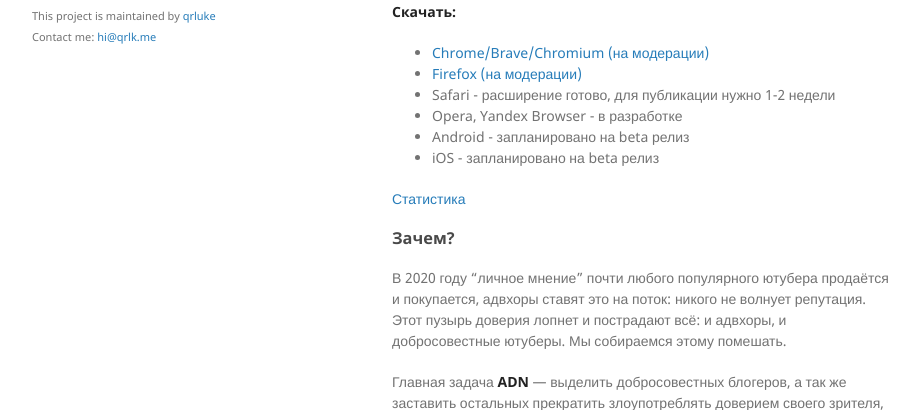
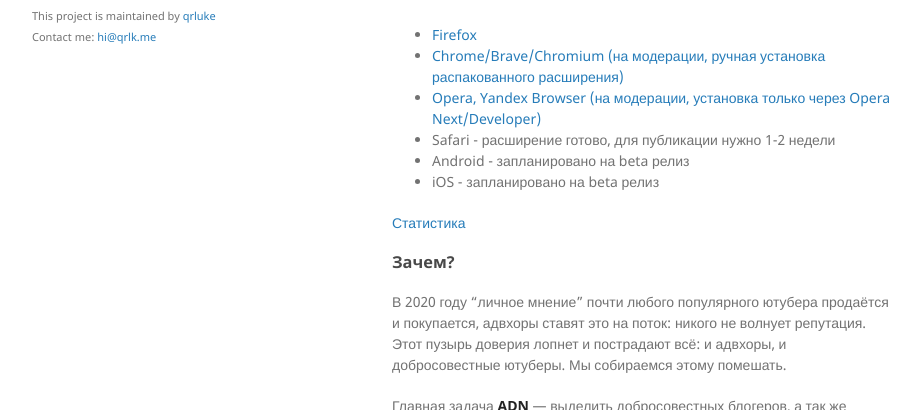
Before and after one commit to qrluke/adwhore.net, a Jekyll site: the page built from docs/ru.md, in a window 1280 px wide and 900 px high, cut to the strip 490-900 px from the top of the window. Shown: the whole strip, without its empty margins (178-1098 px from the left). Built offline with Jekyll 4.4.1, drawn with Linux system fonts in a browser that asks for light colours.

Commit message:
Update download links + fixed promovideo position

```diff
--- a/docs/_includes/header.html
+++ b/docs/_includes/header.html
@@ -58,8 +58,8 @@
         {% if site.show_downloads %}
         <center>
             <ul class="downloads">
-                <li><a href="{{ site.github.zip_url }}">Download <strong>CHROME</strong></a></li>
-                <li><a href="{{ site.github.tar_url }}">Download <strong>FIREFOX</strong></a></li>
+                <li><a href="{{ site.github.zip_url }}">Download <strong>CHROME</strong>(manual install)</a></li>
+                <li><a href="https://addons.mozilla.org/ru/firefox/addon/adwhore-net/">Download <strong>FIREFOX</strong></a></li>
                 <li><a href="{{ site.github.repository_url }}">View On <strong>GitHub</strong></a></li>
             </ul>
         </center>
--- a/docs/ru.md
+++ b/docs/ru.md
@@ -6,14 +6,15 @@
 ---
 # Что это?
 **ADWHORE.NET** - это расширение для **YouTube**, которое блокирует рекламу продажных блогеров.
-
-<iframe width="560" height="315" src="https://www.youtube-nocookie.com/embed/0JTH5gG9vek" frameborder="0" allow="accelerometer; autoplay; encrypted-media; gyroscope; picture-in-picture" allowfullscreen></iframe>
-
+<div style="position: relative; width: 100%; height: 0; padding-bottom: 56.25%">
+<iframe style="position: absolute; top: 0; left: 0; width: 100%; height: 100%" src="https://www.youtube-nocookie.com/embed/0JTH5gG9vek" frameborder="0" allow="accelerometer; autoplay; encrypted-media; gyroscope; picture-in-picture" allowfullscreen></iframe>
+</div>
+<br>
 **Скачать:**
-* <a href = "">Chrome/Brave/Chromium (на модерации)</a>
-* <a href = "">Firefox (на модерации)</a>
+* <a href = "https://addons.mozilla.org/ru/firefox/addon/adwhore-net/">Firefox</a>
+* <a href = "{{ site.github.zip_url }}">Chrome/Brave/Chromium (на модерации, ручная установка распакованного расширения)</a>
+* <a href = "https://addons.opera.com/ru/extensions/details/adwhorenet/">Opera, Yandex Browser (на модерации, установка только через Opera Next/Developer)
 * Safari - расширение готово, для публикации нужно 1-2 недели
-* Opera, Yandex Browser - в разработке
 * Android - запланировано на beta релиз
 * iOS - запланировано на beta релиз
 
```
Also changed, not shown: docs/en.md (+9 -8 lines).
